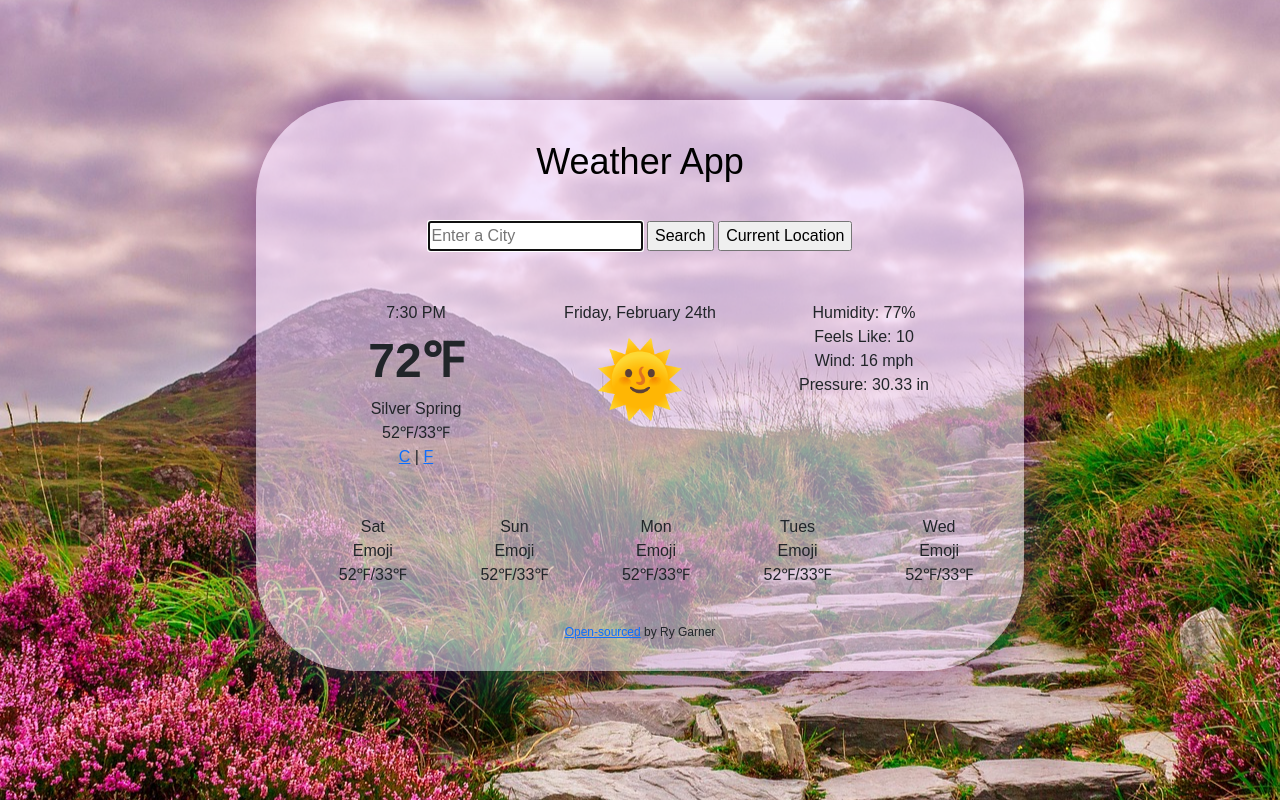
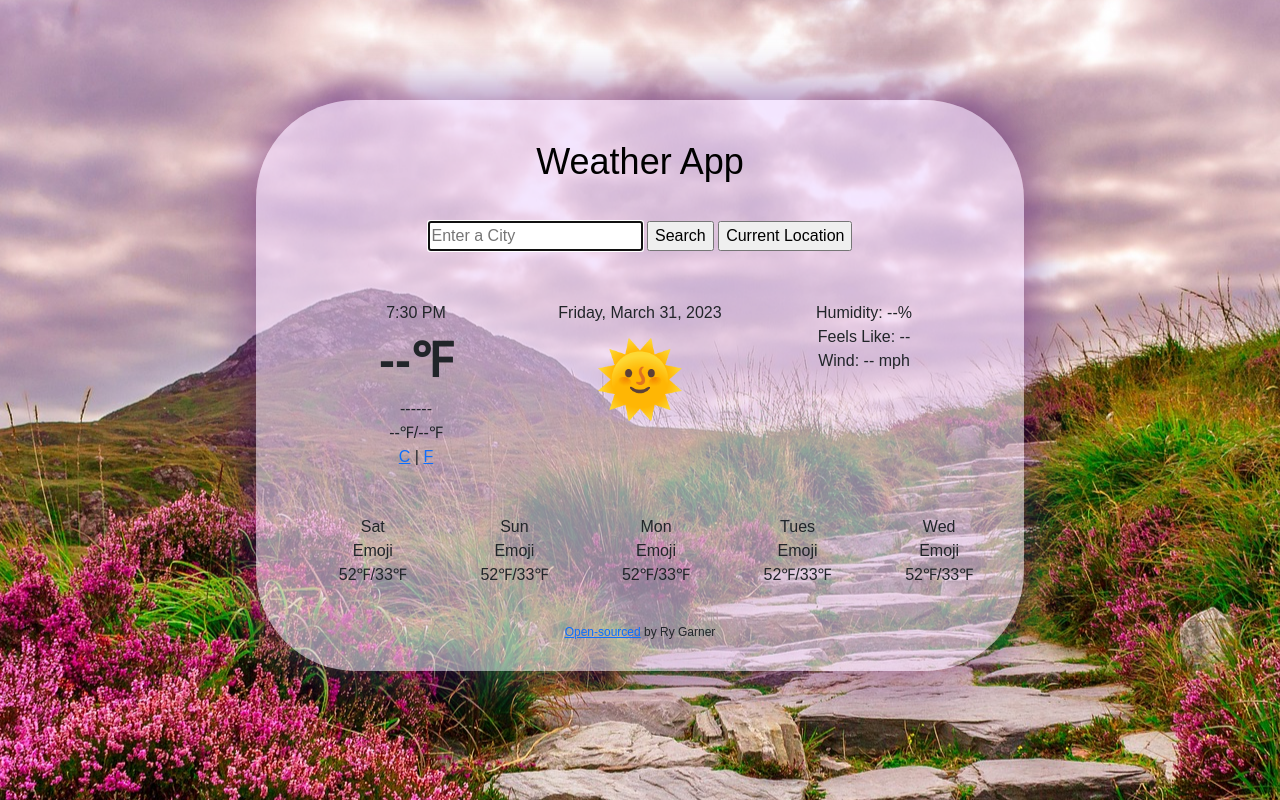
Before and after one commit to rygarner/SheCodes-Project, a plain HTML site: page index.html in a window 1280 px wide. Drawn offline with nearby package versions, Linux system fonts and the light colour scheme.

Commit message:
Added and adjusted live time and date

```diff
--- a/index.html
+++ b/index.html
@@ -44,13 +44,13 @@
           <div class="col">
             <p class="info-left">
               <span id="time"></span> <br />
-              <span class="current-temp" id="current-temp">72℉</span><br />
-              <span class="current-city" id="current-city"> Silver Spring</span>
+              <span class="current-temp" id="current-temp">--℉</span><br />
+              <span class="current-city" id="current-city">------</span>
               <br />
-              <span class="max-temp" id="max-temp">52℉</span>/<span
+              <span class="max-temp" id="max-temp">--℉</span>/<span
                 class="min-temp"
                 id="min-temp"
-                >33℉</span
+                >--℉</span
               >
               <br />
               <span class="units">
@@ -61,16 +61,16 @@
           </div>
           <div class="col">
             <p class="info-center">
-              Friday, February 24th <br />
-              <span class="weather-emoji">🌞</span>
+              <span id="current-date">----</span> <br />
+              <span class="weather-emoji" id="weather-icon">🌞</span>
             </p>
           </div>
           <div class="col">
             <p class="info-right">
-              Humidity: <span id="humidity">77%</span><br />
-              Feels Like: <span id="feels-like">10</span><br />
-              Wind: <span id="windspeed">16 mph</span><br />
-              Pressure: <span id="pressure">30.33 in</span>
+              Humidity: <span id="humidity">--%</span><br />
+              Feels Like: <span id="feels-like">--</span><br />
+              Wind: <span id="windspeed">-- mph</span><br />
+              <span id="description"></span>
             </p>
           </div>
         </div>
--- a/src/index.js
+++ b/src/index.js
@@ -6,6 +6,40 @@ function displayCurrentTime() {
   const options = { hour: "numeric", minute: "numeric" };
   const currentTime = now.toLocaleTimeString([], options);
   document.getElementById("time").textContent = currentTime;
+
+  const days = [
+    "Sunday",
+    "Monday",
+    "Tuesday",
+    "Wednesday",
+    "Thursday",
+    "Friday",
+    "Saturday",
+  ];
+  const months = [
+    "January",
+    "February",
+    "March",
+    "April",
+    "May",
+    "June",
+    "July",
+    "August",
+    "September",
+    "October",
+    "November",
+    "December",
+  ];
+
+  let month = months[now.getMonth()];
+  let day = days[now.getDay()];
+  const year = now.getFullYear();
+  const currentDate = now.getDate();
+  document.getElementById(
+    "current-date"
+  ).textContent = `${day}, ${month} ${currentDate}, ${year}`;
+
+  console.log(now);
 }
 
 window.onload = displayCurrentTime;
@@ -32,9 +66,9 @@ function showWeather(response) {
   let windSpeed = Math.round(response.data.wind.speed);
   let changeWindSpeed = document.querySelector("#windspeed");
   changeWindSpeed.innerHTML = `${windSpeed} mph`;
-  let pressure = Math.round(response.data.main.pressure);
-  let changePressure = document.querySelector("#pressure");
-  changePressure.innerHTML = `${pressure} in`;
+  let description = response.data.weather[0].description;
+  let descriptionElement = document.querySelector("#description");
+  descriptionElement.innerHTML = `${description}`;
 }
 
 function currentPosition(position) {
```
